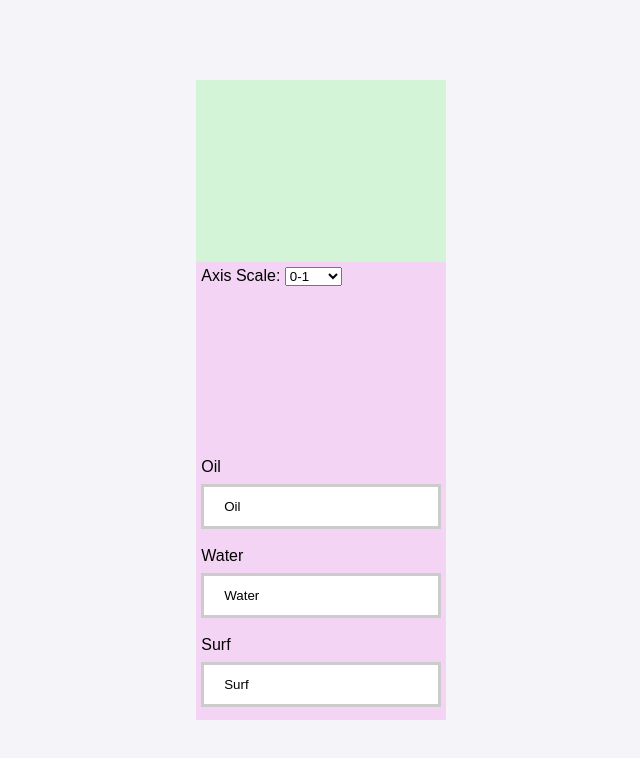
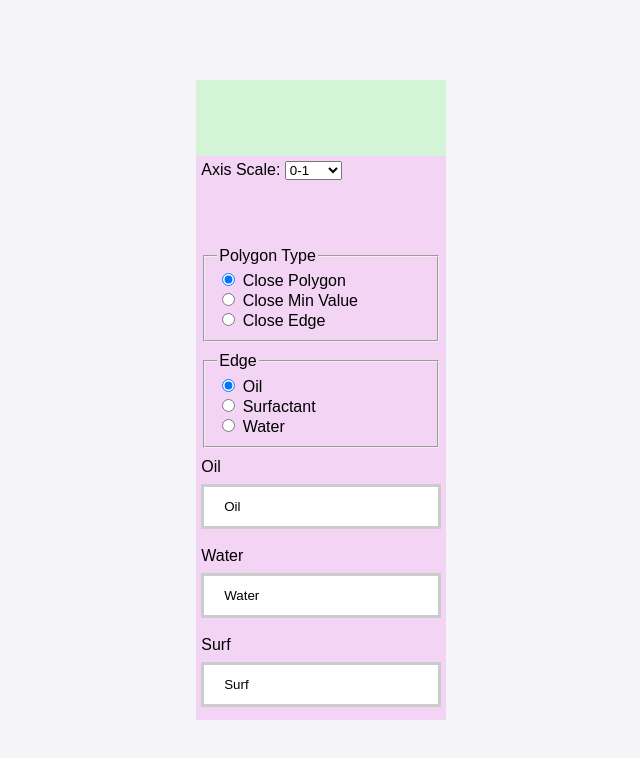
Before and after one commit to maliege/TernaryWeb, a website built with Vite: page index.html in a window 1280 px wide. Shown: the whole page, without its empty margins (294-934 px from the left). Built offline with nearby package versions, Linux system fonts and the light colour scheme; what handsontable, plotly.js-dist would draw is missing.

Commit message:
8 Şubat

```diff
--- a/index.html
+++ b/index.html
@@ -18,6 +18,40 @@
                 <option value="100">0-100</option>
               </select>
             </div>
+            <div class="controls">
+              <fieldset>
+                <legend>Polygon Type</legend>
+                <label>
+                  <input type="radio" name="polygonType" value="ClosePolygon" checked>
+                  Close Polygon
+                </label></br>
+                <label>
+                  <input type="radio" name="polygonType" value="CloseMinValue">
+                  Close Min Value
+                </label></br>
+                <label>
+                  <input type="radio" name="polygonType" value="CloseEdge">
+                  Close Edge
+                </label>
+              </fieldset>
+            </div>
+            <div class="controls">
+              <fieldset>
+                <legend>Edge</legend>
+                <label>
+                  <input type="radio" name="edgeType" value="EdgeOil" checked>
+                  Oil
+                </label></br>
+                <label>
+                  <input type="radio" name="edgeType" value="EdgeSurfactant">
+                  Surfactant
+                </label></br>
+                <label>
+                  <input type="radio" name="edgeType" value="EdgeWater">
+                  Water
+                </label>
+              </fieldset>
+            </div>
             <div class="settings">
 
               <form>
@@ -26,6 +60,7 @@
 
               </form>
             </div>
+
             <div class="settings">
 
               <form>
```
